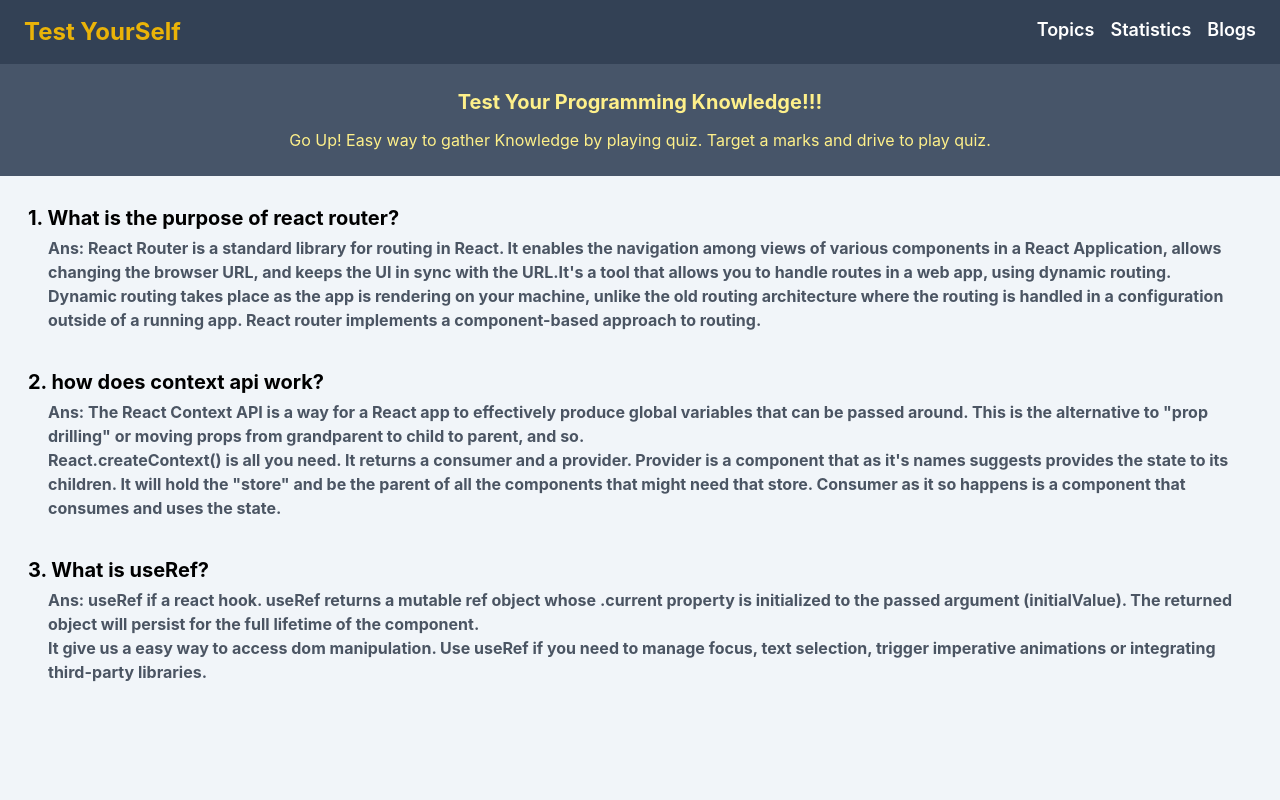
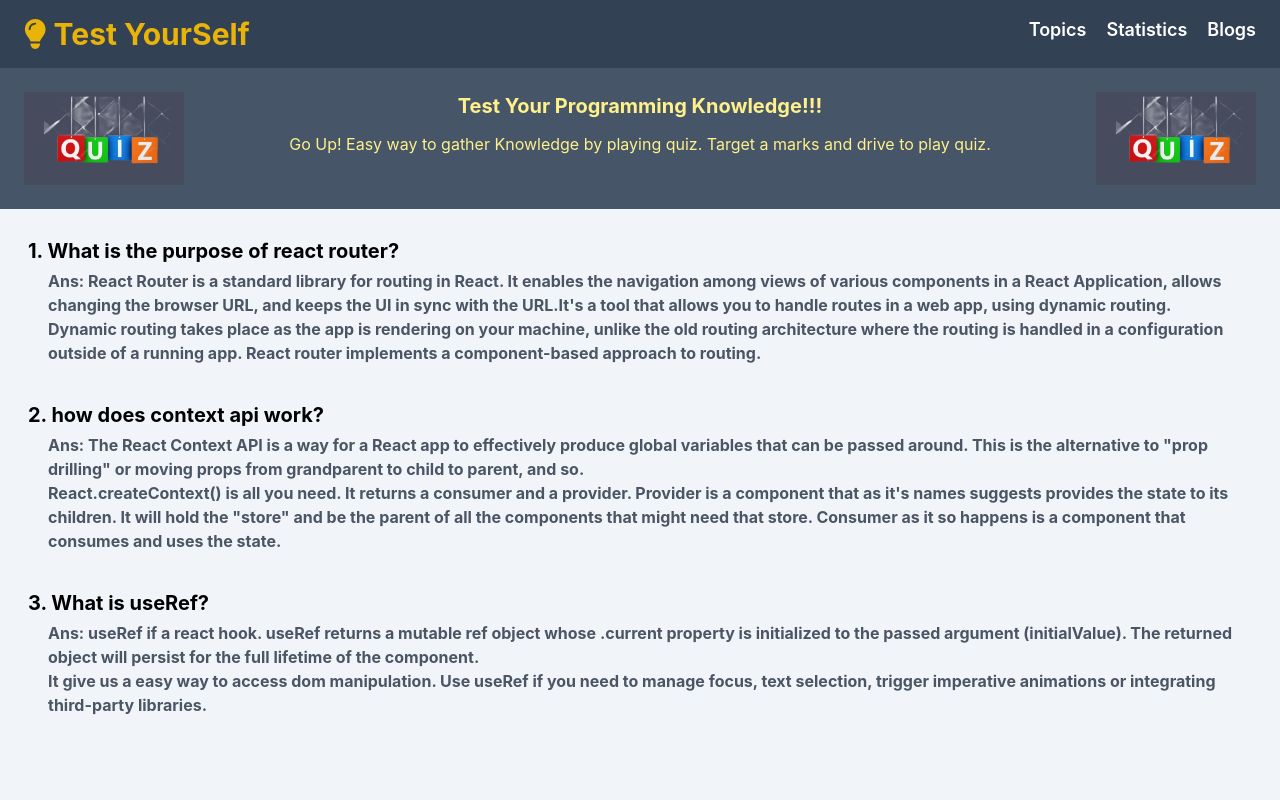
Before and after one commit to Shihab0/quiz-site, a React (Create React App) app: page /blogs in a window 1280 px wide. Shown: the top 800 px of the page. Built offline with nearby package versions, Linux system fonts and the light colour scheme.

Commit message:
img added

```diff
--- a/src/components/Header/Header.jsx
+++ b/src/components/Header/Header.jsx
@@ -1,11 +1,18 @@
 import React from 'react';
+import img from '../img/banner.jpg';
 
 const Header = () => {
     return (
-        <div>
-             <div className='bg-slate-600 text-yellow-200 p-6 text-center'>
+        <div className='flex bg-slate-600 text-yellow-200 p-6 text-center justify-between'>
+             <div>
+                <img className='w-40' src={img} alt="" />
+             </div>
+             <div className=''>
                 <h2 className='text-xl font-bold'>Test Your Programming Knowledge!!!</h2>
                 <p className='mt-3'>Go Up! Easy way to gather Knowledge by playing quiz. Target a marks and drive to play quiz.</p>
+             </div>
+             <div>
+                <img className='w-40' src={img} alt="" />
              </div>
         </div>
     );
--- a/src/components/NavBar/Navbar.jsx
+++ b/src/components/NavBar/Navbar.jsx
@@ -1,3 +1,5 @@
+import { faLightbulb } from '@fortawesome/free-solid-svg-icons';
+import { FontAwesomeIcon } from '@fortawesome/react-fontawesome';
 import React from 'react';
 import { Link } from 'react-router-dom';
 
@@ -6,9 +8,10 @@ const Navbar = () => {
         <div className=''>
             <div className='flex justify-between bg-slate-700 text-white text-lg py-4 px-6 font-semibold'>
                <div>
-                  <h4 className='text-2xl font-bold text-yellow-500'>Test YourSelf</h4>
+                  <h4 className='text-3xl font-bold text-yellow-500'>
+                  <FontAwesomeIcon className='inline-block' icon={faLightbulb}></FontAwesomeIcon> <span className='md:inline-block hidden'>Test YourSelf</span></h4>
                </div>
-               <div className='flex gap-4'>
+               <div className='flex gap-5 '>
                   {/* <Link to=''>Home</Link> */}
                   <Link to='topics'>Topics</Link>
                   <Link to='statistics'>Statistics</Link>
```
Also changed, not shown: src/components/img/banner.jpg (added), 1 other file (tests, documents, lock files or other folders).
